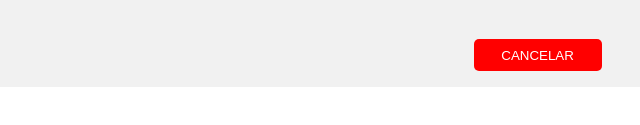
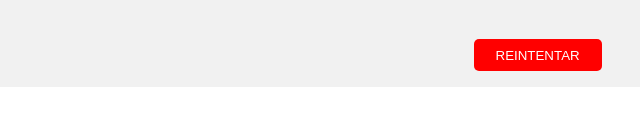
Before and after one commit to ThompsonDavila/ThompsonDavila.github.io, a plain HTML site: page sistema/Asientos.html in a window 1280 px wide. Shown: the part 633-758 px from the top of the page, 0-640 px from the left. Drawn offline with nearby package versions, Linux system fonts and the light colour scheme.

Commit message:
Update Asientos.html

```diff
--- a/sistema/Asientos.html
+++ b/sistema/Asientos.html
@@ -37,7 +37,7 @@
 
         </div>
       </div>
-      <button class="btnCancelar" onclick="cancelar();">Cancelar</button>
+      <button class="btnCancelar" onclick="cancelar();">Reintentar</button>
       <button class="btnContinuar" onclick="registroExitoso(); ">Continuar</button>
     </section>
   </main>
```
